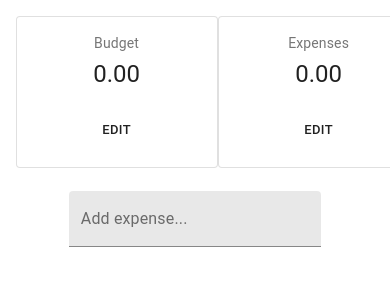
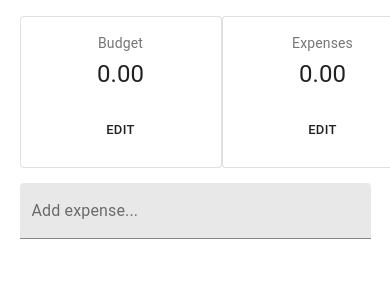
Before and after one commit to CarlaCarrasco/react-budget-app, a React (Create React App) app: page / in a window 390 px wide. Shown: the top 300 px of the page. Built offline with nearby package versions, Linux system fonts and the light colour scheme.

Commit message:
mobile friendly view

```diff
--- a/src/App.css
+++ b/src/App.css
@@ -6,7 +6,25 @@
   height: 40vmin;
   pointer-events: none;
 }
+@media only screen and (max-width: 600px) {
 
+  .App {
+    width: 90vw;
+    margin: auto;
+   }
+
+   .makeStyles-root-1, .makeStyles-root-4 {
+    height: 150px;
+    min-width: 150px;
+  }
+
+  div.totals {
+    justify-content: space-between;
+    margin: 4vw 0;
+  }
+
+
+}
 @media (prefers-reduced-motion: no-preference) {
   .App-logo {
     animation: App-logo-spin infinite 20s linear;
--- a/src/Components/inputExpense.js
+++ b/src/Components/inputExpense.js
@@ -4,10 +4,8 @@
 
 const useStyles = makeStyles((theme) => ({
   root: {
-    '& > *': {
-      margin: theme.spacing(1),
-      width: '25ch',
-    },
+    maxWidth: '500px',
+    margin: 'auto'
   },
 }));
 
```
